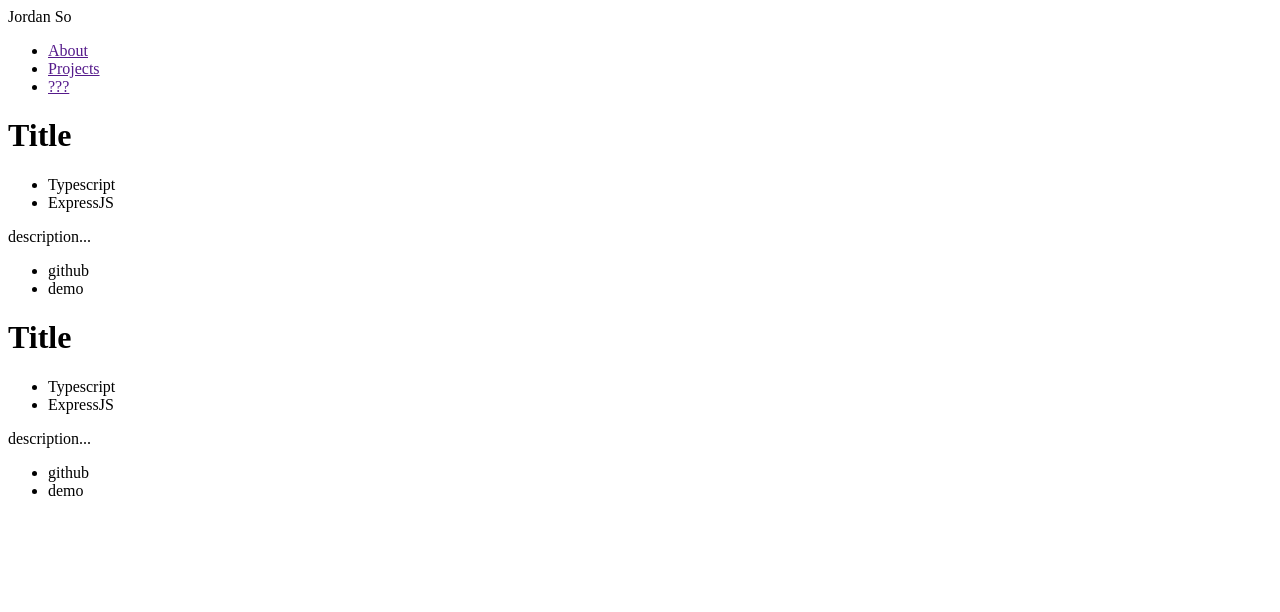
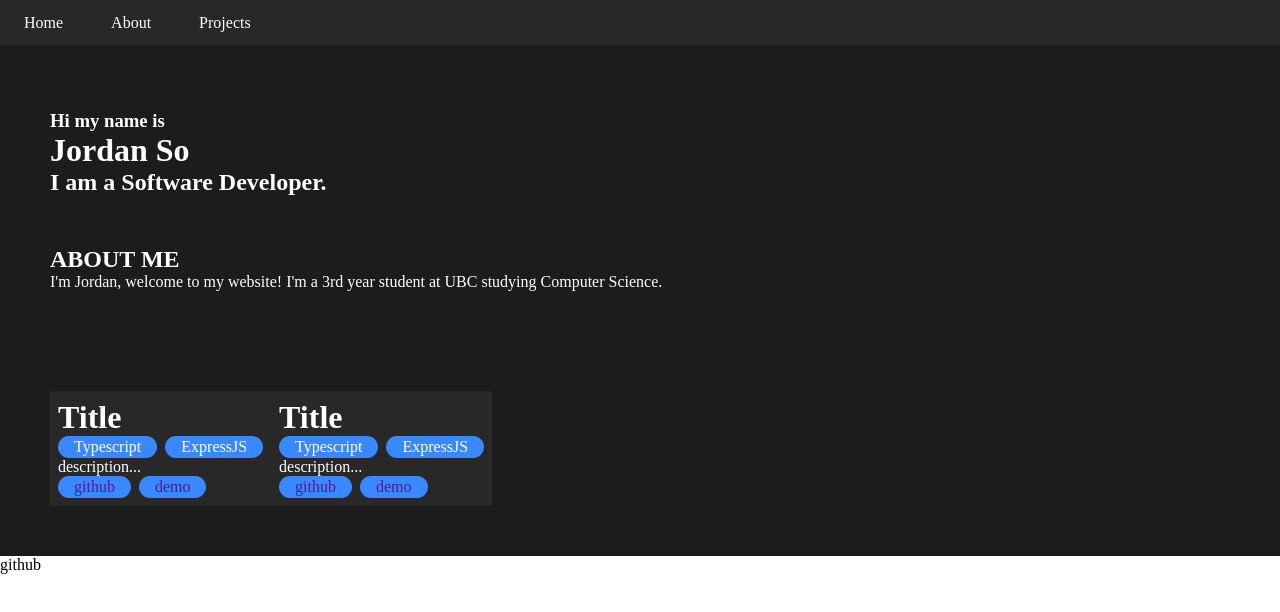
Before and after one commit to Jordnos/Jordnos.github.io, a plain HTML site: page index.html in a window 1280 px wide. Drawn offline with Linux system fonts and the light colour scheme.

Commit message:
Add styling
- decided to use a dark theme
- finished the nav-bar
- added section separations in code

```diff
--- a/index.html
+++ b/index.html
@@ -4,18 +4,28 @@
     <meta charset="UTF-8">
     <meta name="viewport" content="width=device-width, initial-scale=1.0">
     <title>Jordan So</title>
+    <link rel="stylesheet" href="styles/styles.css">
 </head>
 <body>
-    <div class="header">Jordan So</div>
-    <div class="nav">
-        <ul>
-            <li><a href="">About</a></li>
-            <li><a href="">Projects</a></li>
-            <li><a href="">???</a></li>
+    <nav>
+        <ul class="nav-options">
+            <li><a href="#home">Home</a></li>
+            <li><a href="#about">About</a></li>
+            <li><a href="#projects">Projects</a></li>
         </ul>
+    </nav>
+    <div class="content">
+        <div id="home">
+            <h3>Hi my name is </h3>
+            <h1>Jordan So</h1>
+            <h2>I am a Software Developer. </h2>
         </div>
-    <div class="content">
-        <div class="project-card">
+        <div id="about">
+            <h2>ABOUT ME</h2>
+            <p>I'm Jordan, welcome to my website! I'm a 3rd year student at UBC studying Computer Science. </p>
+        </div>
+        <div id="projects">
+            <div class="project">
                 <h1 class="project-title">Title</h1>
                 <ul class="project-technologies">
                     <li>Typescript</li>
@@ -23,11 +33,11 @@
                 </ul>
                 <p>description...</p>
                 <ul class="project-links">
-                <li>github</li>
-                <li>demo</li>
+                    <li><a href="">github</a></li>
+                    <li><a href="">demo</a></li>
                 </ul>
             </div>
-        <div class="project-card">
+            <div class="project">
                 <h1 class="project-title">Title</h1>
                 <ul class="project-technologies">
                     <li>Typescript</li>
@@ -35,10 +45,12 @@
                 </ul>
                 <p>description...</p>
                 <ul class="project-links">
-                <li>github</li>
-                <li>demo</li>
+                    <li><a href="">github</a></li>
+                    <li><a href="">demo</a></li>
                 </ul>
             </div>
         </div>
+    </div>
+    <div class="footer">github</div>
 </body>
 </html>
--- /dev/null
+++ b/styles/styles.css
@@ -0,0 +1,85 @@
+* {
+    padding: 0;
+    margin: 0;
+}
+
+nav {
+    position: fixed;
+    background-color: #282828;
+    top: 0px;
+    width: 100%;
+    box-shadow: 0 2px 4px #1a1a1a;
+}
+
+.nav-options {
+    list-style: none;
+    overflow: hidden;
+}
+
+li {
+    float: left;
+}
+
+.nav-options a {
+    display: block;
+    color: white;
+    text-align: center;
+    padding: 14px 24px;
+    text-decoration: none;
+}
+
+.nav-options a:hover {
+    color: black;
+    background-color: white;
+    padding: 6px 20px;
+    margin: 8px 4px;
+    border-radius: 50px;
+}
+
+.content {
+    padding-top: 60px;
+    background-color: #1c1c1c;
+    color: white;
+}
+
+#home {
+    margin: 50px;
+}
+
+#about {
+    margin: 50px;
+}
+
+#projects {
+    padding: 50px;
+    display: flex;
+    flex-wrap: wrap;
+
+}
+
+.project {
+    display: flex;
+    flex-direction: column;
+    background-color: #282828;
+    padding: 8px;
+}
+
+.project-technologies,
+.project-links {
+    display: flex;
+    gap: 8px;
+}
+
+.project-technologies li,
+.project-links li {
+    list-style: none;
+    border: none;
+    background-color: rgb(57,136,255);
+    color: white;
+    border-radius: 50px;
+    padding: 2px 16px;
+}
+
+.project-links a {
+    text-decoration: none;
+}
```
Lines whose indentation alone changed are shown as unchanged.
